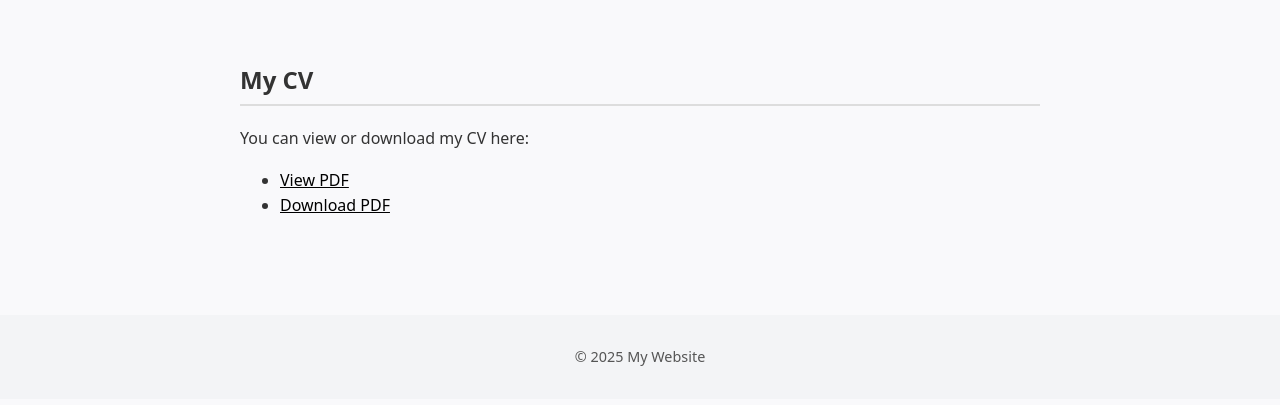
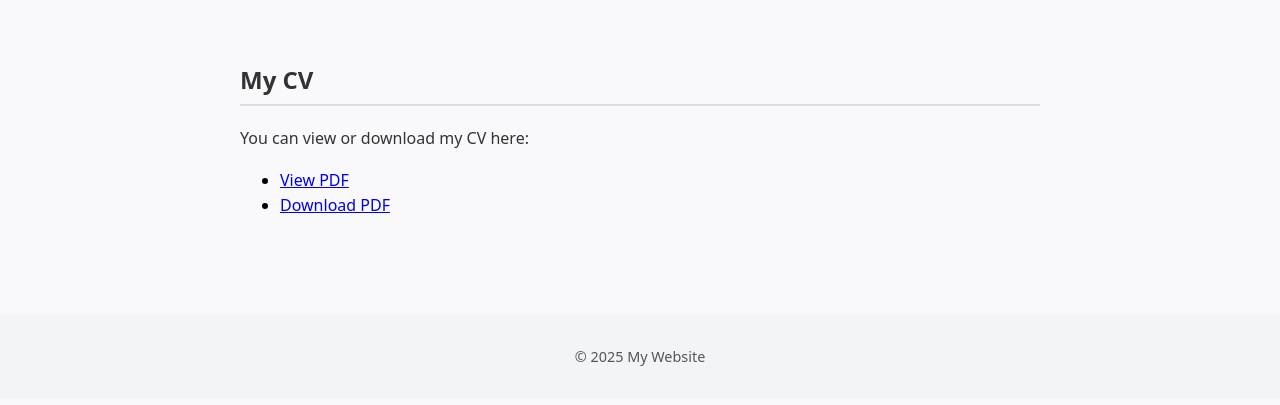
Before and after one commit to Harik-S/harik-s.github.io, a plain HTML site: page cv.html in a window 1280 px wide. Shown: the part 71-476 px from the top of the page. Drawn offline with Linux system fonts and the light colour scheme.

Commit message:
how about now

```diff
--- a/style.css
+++ b/style.css
@@ -30,10 +30,10 @@ nav a:hover {
   color: #fff;
 }
 
-a {
+li {
   color:#000;
 }
-a:hover {
+li:hover {
   color:#000;
   font-weight: bold;
 }
```
